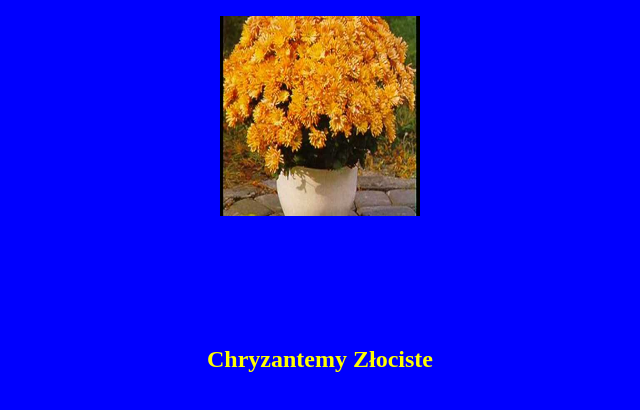
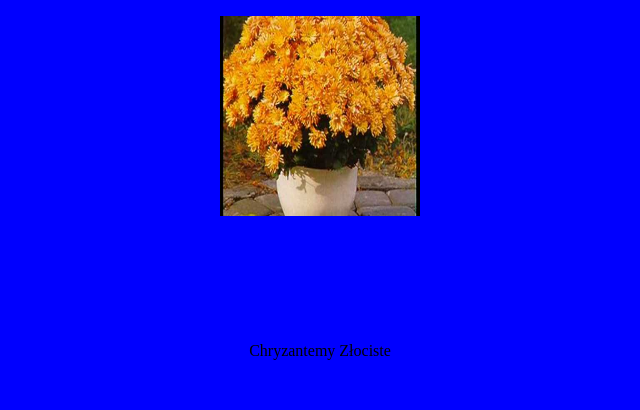
Before and after one commit to MCiesi/Chryzantemy, a plain HTML site: page index.html in a window 1280 px wide. Shown: the whole page, without its empty margins (320-960 px from the left). Drawn offline with Linux system fonts and the light colour scheme.

Commit message:
Update index.html

```diff
--- a/index.html
+++ b/index.html
@@ -6,6 +6,6 @@
 <img src="flowrs.jpg" alt="Chryzantemy Link Miku" width="200" height="200">
 </center></a></p>
 <br></br><br></br><br>
-<h2 style="color:yellow; style="font-family:Brush Script MT"><center>Chryzantemy Złociste</center></h2>
+<p style="color:yellow; style="font-family:Brush Script MT"><center>Chryzantemy Złociste</center></p>
 </body>
 </html>
```
